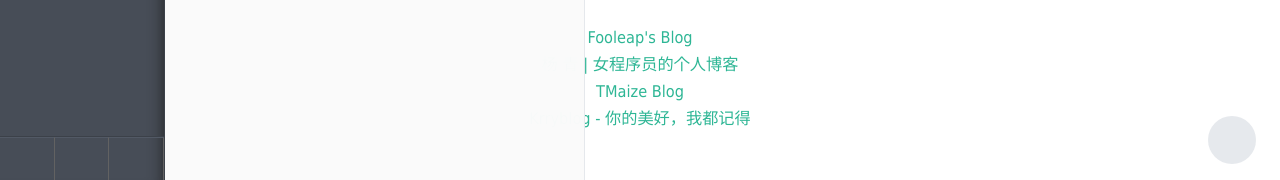
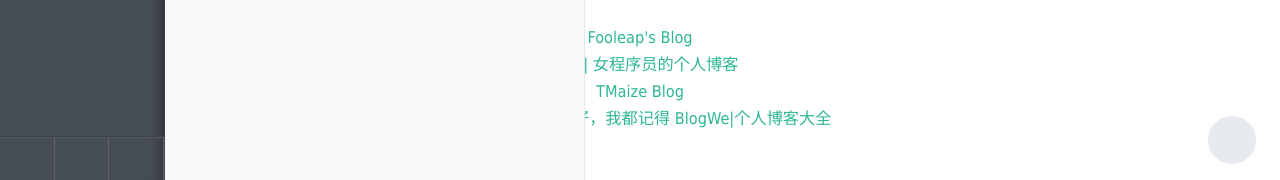
Before and after one commit to achuanya/achuanya.github.io, a Jekyll site: the page built from index.md, in a window 1280 px wide. Shown: the part 1619-1799 px from the top of the page. Built offline with Jekyll 4.4.1, drawn with Linux system fonts in a browser that asks for light colours; emoji names are drawn with the system emoji font; some web fonts are replaced; comment, search, counter and statistics services are not loaded.

Commit message:
新增友"BlogWe|个人博客大全"

```diff
--- a/_includes/copyright.html
+++ b/_includes/copyright.html
@@ -13,6 +13,7 @@
       <a href="http://blog.tmaize.net/" class="links" target="_blank" title="TMaize Blog">TMaize Blog</a>
       </br>
       <a href="https://ainyi.com/#/" class="links" target="_blank" title="你的美好，我都记得">Krryblog - 你的美好，我都记得</a>
+      <a href="https://blogwe.com/" class="links" target="_blank" title="个人博客大全|博客导航|生活博客|日记博客|博客大全网">BlogWe|个人博客大全</a>
     </span>
   </center>
 </p>
```
